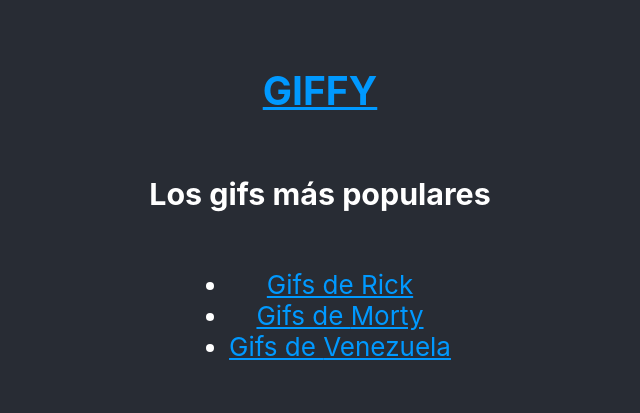
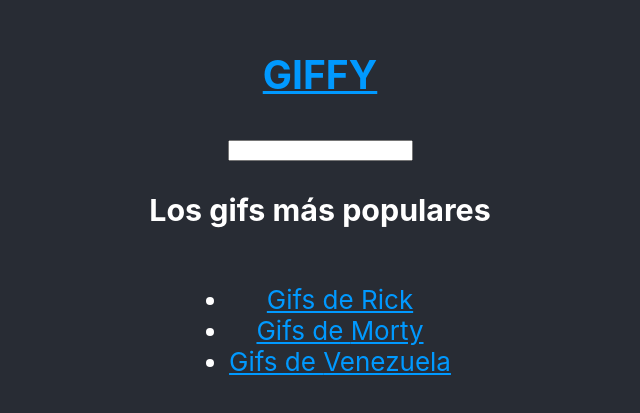
Before and after one commit to Carmenprz/giffy, a React (Create React App) app: page / in a window 1280 px wide. Shown: the part 189-602 px from the top of the page, without its empty margins (320-960 px from the left). Built offline with nearby package versions, Linux system fonts and the light colour scheme.

Commit message:
feat(searcher)

```diff
--- a/src/pages/Home/index.js
+++ b/src/pages/Home/index.js
@@ -1,10 +1,30 @@
-import React from 'react'
-import { Link } from 'wouter'
+import React, { useState } from 'react'
+import { Link, useLocation } from 'wouter'
+
+const POPULAR_GIFS = ['Rick', 'Morty', 'Venezuela'];
 
 export default function Home() {
-    const POPULAR_GIFS = ['Rick', 'Morty', 'Venezuela'];
+
+const [keyword, setKeyword] = useState('')
+
+const [path, pushLocation] = useLocation()
+
+
+const handleSubmit = evt => {
+    evt.preventDefault()
+    pushLocation(`/search/${keyword}`)
+}
+
+const handleChange = evt => {
+    setKeyword(evt.target.value)
+}
+
     return (
         <>
+            <form onSubmit={handleSubmit}>
+                <input onChange={handleChange} type='text' value={keyword} />
+            </form>
+
             <h3 className="App-title">Los gifs más populares</h3>
             <ul>
                 {POPULAR_GIFS.map((popularGif) => (
```
